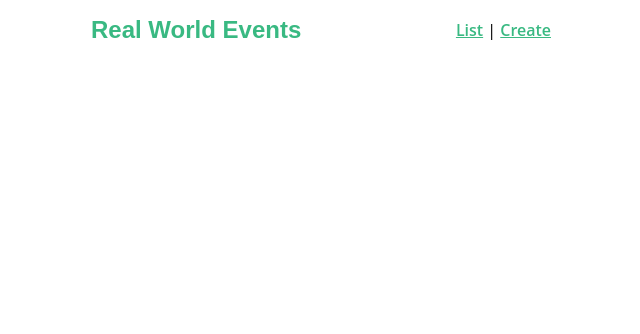
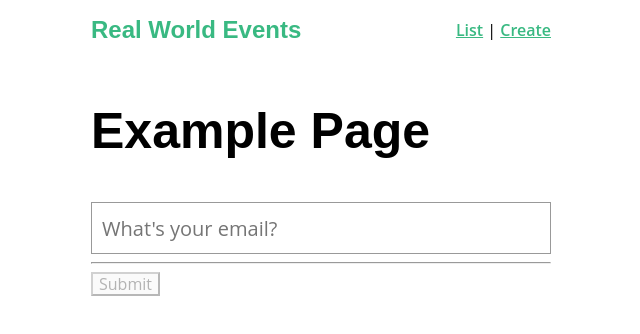
Before and after one commit to itkilleddave/vm-next-level-vue, a Vue app: page /example in a window 1280 px wide. Shown: the top 334 px of the page, without its empty margins (319-959 px from the left). Built offline with nearby package versions, Linux system fonts and the light colour scheme.

Commit message:
added emaple page with validation

```diff
--- a/package.json
+++ b/package.json
@@ -14,6 +14,7 @@
     "vue": "^2.5.17",
     "vue-router": "^3.0.1",
     "vuejs-datepicker": "^1.5.3",
+    "vuelidate": "^0.7.5",
     "vuex": "^3.0.1"
   },
   "devDependencies": {
--- a/src/main.js
+++ b/src/main.js
@@ -6,8 +6,9 @@
 import store from './store/store'
 import BaseIcon from '@/components/BaseIcon'
 import 'nprogress/nprogress.css'
+import Vuelidate from 'vuelidate'
 
-Vue.component('BaseIcon', BaseIcon)
+Vue.use(Vuelidate)
 
 Vue.config.productionTip = false
 
--- a/src/router.js
+++ b/src/router.js
@@ -3,6 +3,7 @@
 import EventCreate from './views/EventCreate.vue'
 import EventList from './views/EventList.vue'
 import EventShow from './views/EventShow.vue'
+import Example from '@/views/Example.vue';
 
 Vue.use(Router)
 
@@ -24,6 +25,11 @@
       name: 'event-show',
       component: EventShow,
       props: true
+    },
+    {
+      path: '/example',
+      name: 'example',
+      component: Example
     }
   ]
 })
--- /dev/null
+++ b/src/views/Example.vue
@@ -0,0 +1,60 @@
+<template>
+    <div>
+        <form @submit.prevent="submit">
+            <h1>Example Page</h1>
+            <div class="field">
+                <input
+                    type="text"
+                    v-model="email"
+                    placeholder="What's your email?"
+                    :class="{error: $v.email.$error}"
+                    @blur="$v.email.$touch()"
+                />
+                <div v-if="$v.email.$error">
+                    <p class="error-message" v-if="!$v.email.required">Email is required</p>
+                    <p class="error-message" v-if="!$v.email.email">Must be valid email</p>
+                </div>
+            </div>
+            <hr>
+            <button :disabled="$v.$invalid" type="submit">Submit</button>
+            <p class="error-message" v-if="$v.$anyError">Please fill out the required forms</p>
+        </form>
+    </div>
+</template>
+
+<script>
+
+import {required, email} from 'vuelidate/lib/validators'
+
+export default {
+    data() {
+        return {
+            email: null
+        }
+    },
+    validations: {
+        email: {
+            required,
+            email
+        }
+    },
+    methods: {
+        submit() {
+            this.$v.$touch()
+            if(!this.$v.$invalid) {
+                console.log('form submitted', this.email)
+            }
+
+        }
+    },
+}
+</script>
+
+<style scoped>
+    .error-message {
+        color: red;
+    }
+    .error {
+        border-color: red;
+    }
+</style>
```
Also changed, not shown: 1 other file (tests, documents, lock files or other folders).
